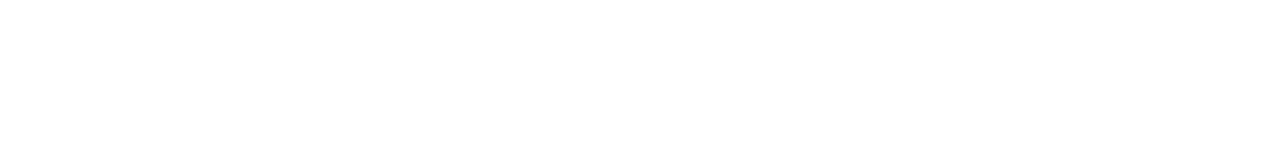
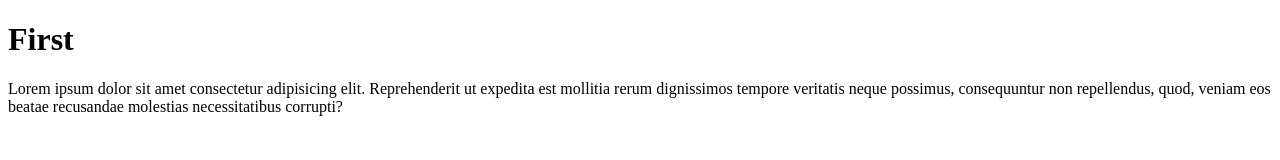
Before and after one commit to zahraaskari335/html-project, a plain HTML site: page index.html in a window 1280 px wide. Drawn offline with Linux system fonts and the light colour scheme.

Commit message:
h1 added

```diff
--- a/index.html
+++ b/index.html
@@ -6,6 +6,7 @@
     <title>Document</title>
 </head>
 <body>
-
+    <h1>First</h1>
+    <p>Lorem ipsum dolor sit amet consectetur adipisicing elit. Reprehenderit ut expedita est mollitia rerum dignissimos tempore veritatis neque possimus, consequuntur non repellendus, quod, veniam eos beatae recusandae molestias necessitatibus corrupti?</p>
 </body>
 </html>
```
